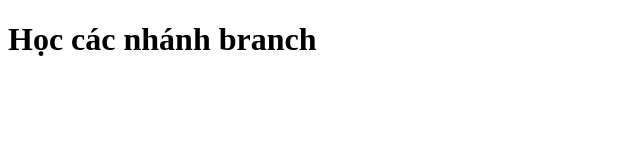
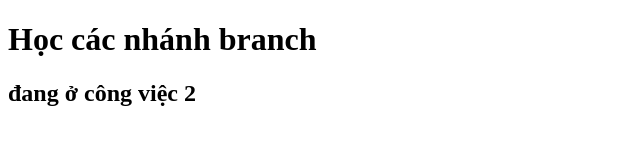
Before and after one commit to Saya2407/Duan4, a plain HTML site: page index.html in a window 1280 px wide. Shown: the whole page, without its empty margins (0-640 px from the left). Drawn offline with Linux system fonts and the light colour scheme.

Commit message:
1.commit nhánh main lần 1

```diff
--- a/index.html
+++ b/index.html
@@ -7,5 +7,6 @@
 </head>
 <body>
     <h1>Học các nhánh branch</h1>
+    <h2>đang ở công việc 2</h2>
 </body>
 </html>
```
